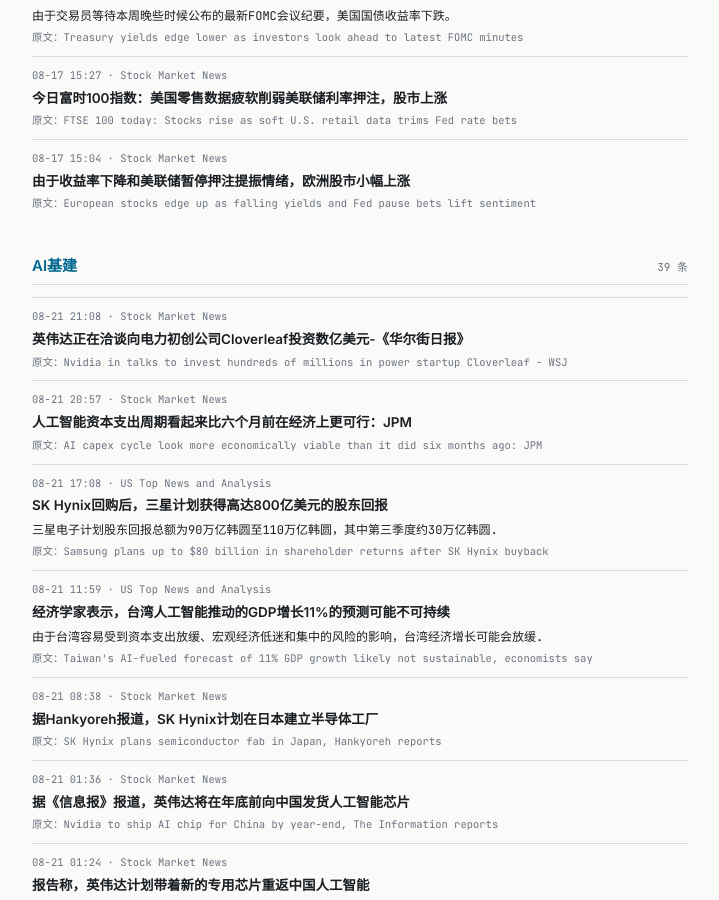
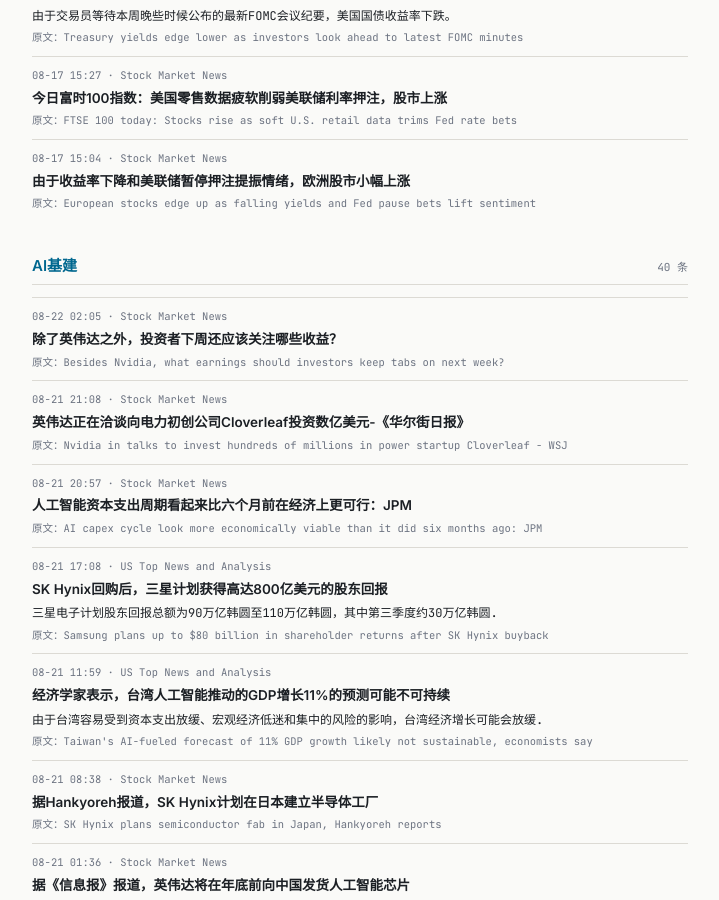
Before and after one commit to tang3super/tang3super.github.io, a Jekyll site: the page built from macro-trade/news-digest.md, in a window 1280 px wide and 900 px high, scrolled down 11765 px. Shown: the whole window, without its empty margins (280-999 px from the left). Built offline with Jekyll 4.4.1, drawn with Linux system fonts in a browser that asks for light colours; some of the changed text lies outside the part shown.

Commit message:
sync news-digest article

```diff
--- a/macro-trade/news-digest.md
+++ b/macro-trade/news-digest.md
@@ -783,6 +783,12 @@
     title_zh: 由于收益率下降和美联储暂停押注提振情绪，欧洲股市小幅上涨
 - name: AI基建
   items:
+  - title: Besides Nvidia, what earnings should investors keep tabs on next week?
+    summary: ''
+    link: https://www.investing.com/news/stock-market-news/besides-nvidia-what-earnings-should-investors-keep-tabs-on-next-week-93CH-4872015
+    source: Stock Market News
+    time: 08-22 02:05
+    title_zh: 除了英伟达之外，投资者下周还应该关注哪些收益？
   - title: Nvidia in talks to invest hundreds of millions in power startup Cloverleaf - WSJ
     summary: ''
     link: https://www.investing.com/news/stock-market-news/nvidia-in-talks-to-invest-hundreds-of-millions-in-power-startup-cloverleaf--wsj-4871664
```
Also changed, not shown: other parts of macro-trade/news-digest.md (+1 -1 lines).
